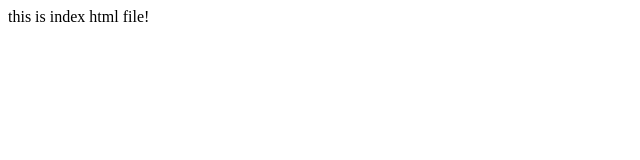
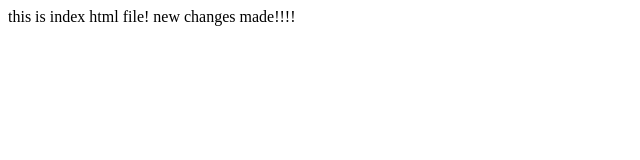
Before and after one commit to charitha-v20/samplePro, a plain HTML site: page index.html in a window 1280 px wide. Shown: the whole page, without its empty margins (0-640 px from the left). Drawn offline with Linux system fonts and the light colour scheme.

Commit message:
changed index.html

```diff
--- a/index.html
+++ b/index.html
@@ -4,5 +4,6 @@
     </head>
     <body>
         this is index html file!
+        new changes made!!!!
     </body>
 </html>
```
